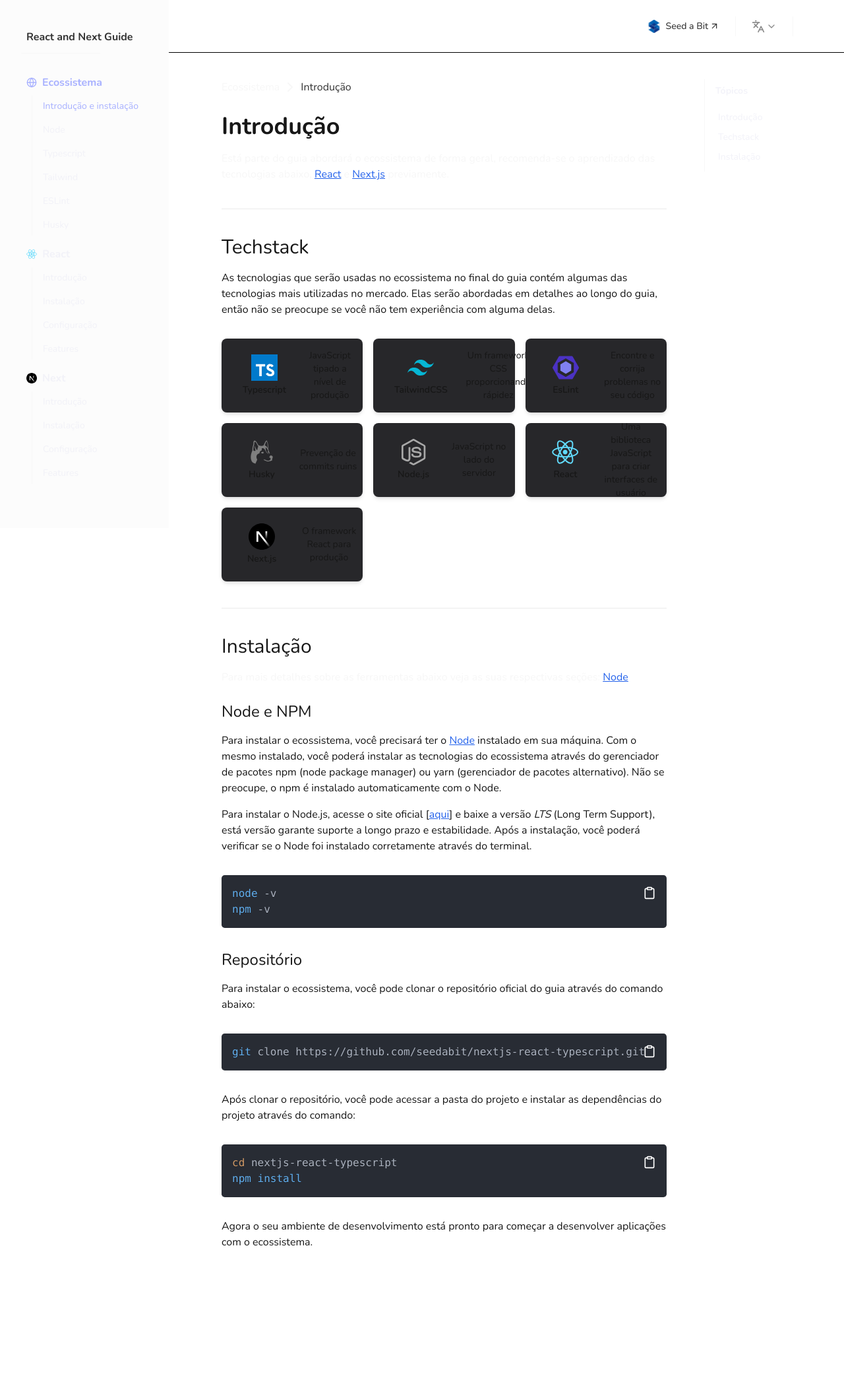
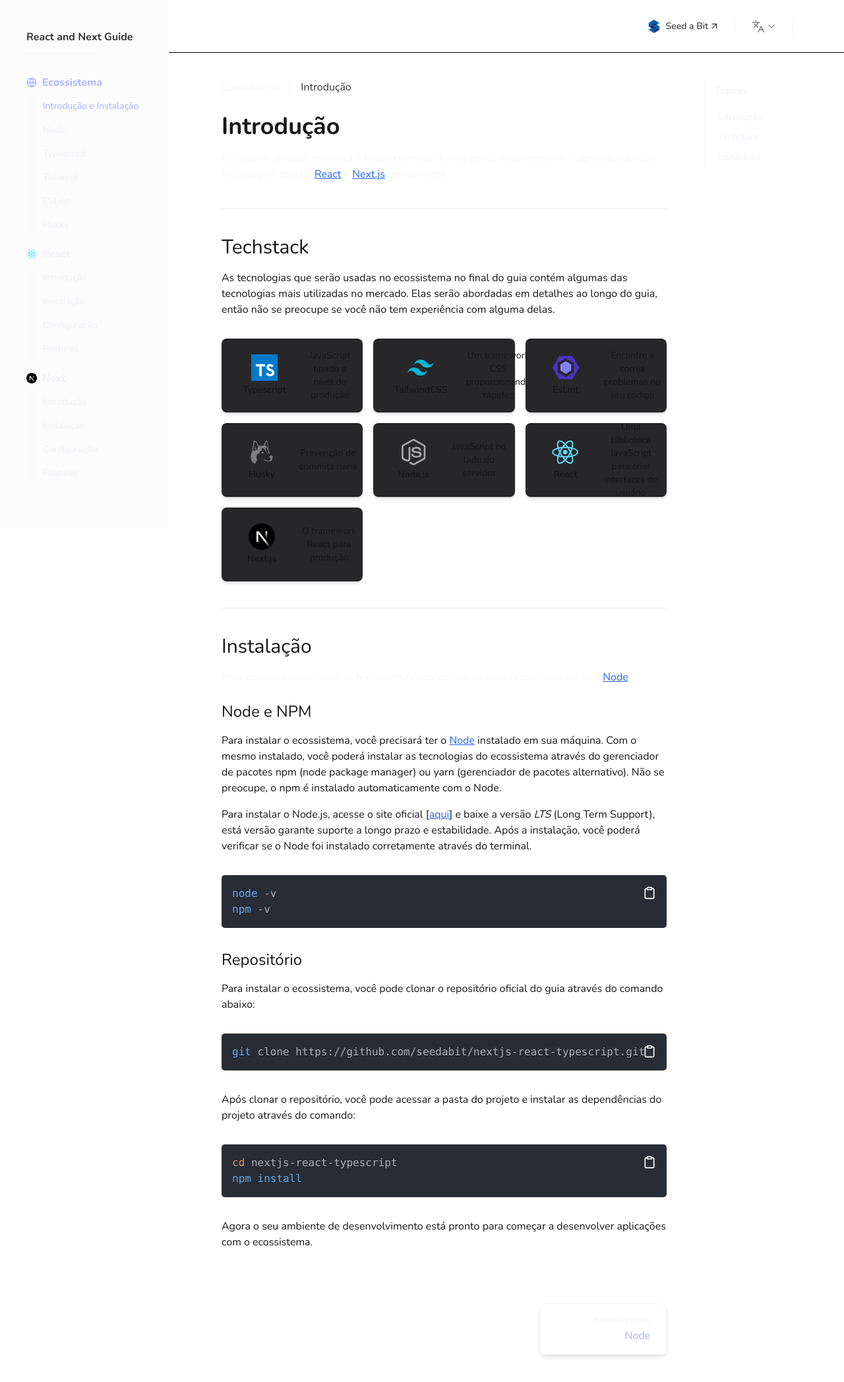
Before and after one commit to PepeuFBV/tech-guide, a Next.js app: page /introduction in a window 1280 px wide. Shown: the top 2094 px of the page at 66% size. Before the commit the page ends 1934 px from the top, so only its background shows below. Built offline with nearby package versions, Linux system fonts and the light colour scheme.

Commit message:
feat(footer): Footer implementation
Footer implementation with NextPage component for routing

```diff
--- a/src/app/layout.tsx
+++ b/src/app/layout.tsx
@@ -1,4 +1,5 @@
 import Header from '@/components/core/header'
+import Footer from '@/components/core/footer'
 import Sidebar from '@/components/core/sidebar/sidebar'
 import type { Metadata } from 'next'
 import { Nunito } from 'next/font/google'
@@ -39,6 +40,7 @@ export default function RootLayout({
                     <main className='mt-20 w-full h-full flex items-center justify-center p-10'>
                         {children}
                     </main>
+                    <Footer className='mt-10 mb-20 w-full' />
                 </div>
             </body>
         </html>
--- /dev/null
+++ b/src/components/core/footer.tsx
@@ -0,0 +1,43 @@
+'use client'
+
+import React from 'react'
+import { PageCard } from '@/components/ui/next-page-card'
+import { usePathname } from 'next/navigation'
+import type { SidebarItem } from '@/types/sidebar'
+import { sidebar } from '@/data/sidebar'
+import { cn } from '@/utils/lib/tailwind-merge'
+
+interface FooterProps {
+    className?: string
+}
+const Footer: React.FC<FooterProps> = ({ className }) => {
+    const pathname = usePathname()
+
+    type JustifyType = 'justify-between' | 'justify-end' | 'justify-start'
+
+    function checkForBothPages(): JustifyType {
+        if (pathname === '/') return 'justify-end'
+        const topics: SidebarItem[] = sidebar.flatMap((section) => section.items).filter((item): item is SidebarItem => item !== undefined)
+        const currentPageIndex: number = topics.findIndex((topic) => topic.href === pathname)
+        if (currentPageIndex === 0) return 'justify-end'
+        if (currentPageIndex === topics.length - 1) return 'justify-start'
+        return 'justify-between'
+    }
+
+    const justifyContent: string = checkForBothPages()
+
+    function checkCurrentPageIsNotFoundPage(): boolean {
+        const topics: SidebarItem[] = sidebar.flatMap((section) => section.items).filter((item): item is SidebarItem => item !== undefined)
+        const currentPageIndex: number = topics.findIndex((topic) => topic.href === pathname)
+        return currentPageIndex === -1
+    }
+
+    return (
+        <footer className={cn('md:w-[75%] lg:w-[80%] bottom-0 h-20 bg-background flex items-center px-6', justifyContent, className)} >
+            <PageCard previous />
+            <PageCard />
+        </footer >
+    )
+}
+
+export default Footer
--- a/src/components/ui/divider.tsx
+++ b/src/components/ui/divider.tsx
@@ -6,7 +6,6 @@ interface DividerProps {
     color?: 'default' | 'secondary'
     className?: string
 }
-
 const Divider: React.FC<DividerProps> = ({ variant, color = 'default', className }) => {
     const colorClass = color === 'secondary' ? 'bg-border' : 'bg-secondary'
 
--- /dev/null
+++ b/src/components/ui/next-page-card.tsx
@@ -0,0 +1,65 @@
+'use client'
+
+import React, { useState } from 'react'
+import Link from 'next/link'
+import { usePathname } from 'next/navigation'
+import type { SidebarItem } from '@/types/sidebar'
+import { sidebar } from '@/data/sidebar'
+import { cn } from '@/utils/lib/tailwind-merge'
+import { getFirstNameFromPathname } from '@/utils/string'
+
+interface PageCardProps {
+    previous?: boolean
+    className?: string
+}
+const PageCard: React.FC<PageCardProps> = ({ previous = false, className }) => {
+    const pathname = usePathname()
+
+    function calculatePage(pathname: string, previous: boolean): SidebarItem | null {
+        const topics: SidebarItem[] = sidebar.flatMap((section) => section.items).filter((item): item is SidebarItem => item !== undefined)
+        const currentPage: SidebarItem | undefined = topics.find((topic) => topic.href === pathname)
+
+        if (!currentPage) return null
+
+        if (previous) {
+            if (!topics[currentPage.id - 1]) return null // id 0 edge case
+            return topics[currentPage.id - 1]
+        }
+        return topics[currentPage.id + 1] || null
+    }
+
+    function getNameIfIntro(page: SidebarItem): string | null {
+        if (page.href.includes('introduction')) {
+            if (getFirstNameFromPathname(page.href) === '/') return 'Ecossistema'
+            else if (getFirstNameFromPathname(page.href) === '/react') return 'React'
+            else if (getFirstNameFromPathname(page.href) === '/next') return 'Next'
+        }
+        return page.title
+    }
+
+    const page = calculatePage(pathname, previous)
+    if (!page) return null
+
+    const pageTitle = getNameIfIntro(page)
+    const href = page?.href || '/'
+
+    const title: string = previous ? 'Página Anterior' : 'Próxima página'
+    const flexDirection: string = previous ? 'items-start' : 'items-end'
+
+    const [isHover, setIsHover] = useState<boolean>(false)
+
+    return (
+        <div className='mx-10'>
+            <Link href={href} className='text-sidebar-button-active' onMouseEnter={() => setIsHover(true)} onMouseLeave={() => setIsHover(false)}>
+                <div className={cn('w-48 flex items-center justify-between px-6 py-4 border border-muted rounded-lg shadow-md', className)}>
+                    <div className={cn('w-full flex flex-col space-y-1', flexDirection)}>
+                        <p className='text-xs font-bold text-secondary '>{title}</p>
+                        <p className={isHover ? 'underline' : ''}>{pageTitle}</p>
+                    </div>
+                </div>
+            </Link>
+        </div>
+    )
+}
+
+export { PageCard }
--- a/src/data/sidebar.tsx
+++ b/src/data/sidebar.tsx
@@ -5,77 +5,94 @@ import { NextJS } from '@/components/ui/icons/nextjs'
 
 const sidebar: SidebarEntry[] = [
     {
+        id: 0,
         title: 'Ecossistema',
         href: '/introduction',
         icon: <Ecosystem />,
         items: [
             {
-                title: 'Introdução e instalação',
+                id: 0,
+                title: 'Introdução e Instalação',
                 href: '/introduction',
             },
             {
+                id: 1,
                 title: 'Node',
                 href: '/node',
             },
             {
+                id: 2,
                 title: 'Typescript',
                 href: '/typescript',
             },
             {
+                id: 3,
                 title: 'Tailwind',
                 href: '/tailwind',
             },
             {
+                id: 4,
                 title: 'ESLint',
                 href: '/eslint',
             },
             {
+                id: 5,
                 title: 'Husky',
                 href: '/husky',
             }
         ],
     },
     {
+        id: 1,
         title: 'React',
         href: '/react/introduction',
         icon: <ReactJS />,
         items: [
             {
+                id: 6,
                 title: 'Introdução',
                 href: '/react/introduction',
             },
             {
+                id: 7,
                 title: 'Instalação',
                 href: '/react/installation',
             },
             {
+                id: 8,
                 title: 'Configuração',
                 href: '/react/configuration',
             },
             {
+                id: 9,
                 title: 'Features',
                 href: '/react/features',
             },
         ],
     },
     {
+        id: 2,
         title: 'Next',
         href: '/next/introduction',
         icon: <NextJS />,
         items: [
             {
+                id: 10,
                 title: 'Introdução',
                 href: '/next/introduction',
             },
             {
+                id: 11,
                 title: 'Instalação',
                 href: '/next/installation',
             },
             {
+                id: 12,
                 title: 'Configuração',
                 href: '/next/configuration',
             },
             {
+                id: 13,
                 title: 'Features',
                 href: '/next/features',
             },
--- a/src/types/sidebar.ts
+++ b/src/types/sidebar.ts
@@ -1,6 +1,7 @@
 import React from "react"
 
 type SidebarEntry = {
+    id: number,
     title: string
     href: string // /path
     icon: React.ReactNode
@@ -8,6 +9,7 @@ type SidebarEntry = {
 }
 
 type SidebarItem = {
+    id: number
     title: string
     href: string // /path/path
 }
```
Also changed, not shown: src/app/(subsection)/react/introduction/page.tsx (added).
